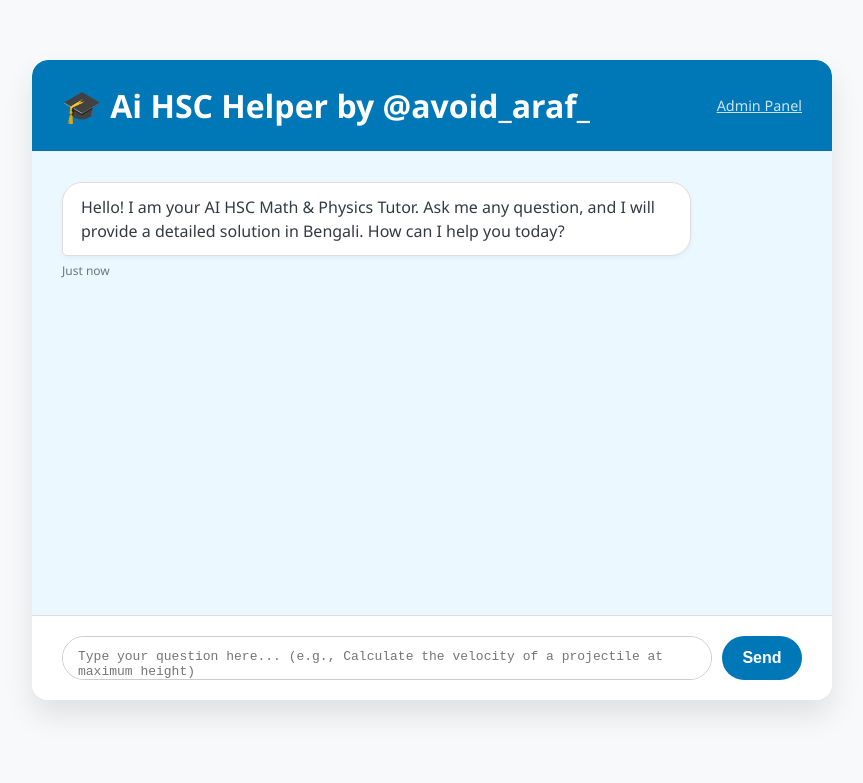
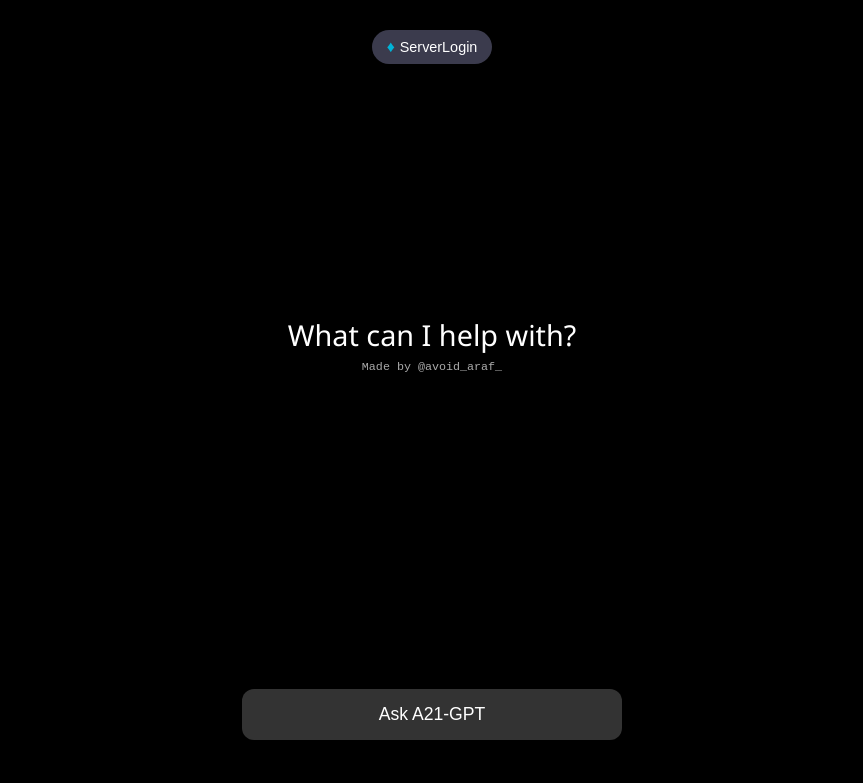
Before and after one commit to NexusXModder/avoid_araf_ai, a plain HTML site: page index.html in a window 1280 px wide. Shown: the whole page, without its empty margins (208-1071 px from the left). Drawn offline with Linux system fonts and the light colour scheme.

Commit message:
Add files via upload

```diff
--- a/index.html
+++ b/index.html
@@ -3,18 +3,39 @@
 <head>
     <meta charset="UTF-8">
     <meta name="viewport" content="width=device-width, initial-scale=1.0">
-    <title>AI HSC Math & Physics Tutor - Chat</title>
+    <title>AI HSC Math & Physics Tutor</title>
     <link rel="stylesheet" href="style.css">
 </head>
 <body>
-    <div class="chat-container">
+
+    <div class="landing-container" id="landing-screen">
+        <header class="landing-header">
+            <button class="server-login-btn" onclick="goToAdminPanel()">
+                <span class="diamond">&diams;</span> ServerLogin
+            </button>
+        </header>
+
+        <div class="landing-content">
+            <h2 class="landing-title">What can I help with?</h2>
+            <p class="landing-subtitle">Made by @avoid_araf_</p>
+        </div>
+
+        <div class="landing-footer">
+            <button class="ask-gpt-btn" onclick="showChatScreen()">
+                Ask A21-GPT
+            </button>
+        </div>
+    </div>
+
+
+    <div class="chat-container hidden" id="chat-screen">
         <header class="chat-header">
             <h1>🎓 Ai HSC Helper by @avoid_araf_</h1>
-            <a href="/admin" class="admin-link-chat">Admin Panel</a>
+            <button class="back-to-landing" onclick="showLandingScreen()">&larr; Back</button>
         </header>
 
         <div id="chat-history" class="chat-history">
-            <div class="message ai-message">
+            <div class="message ai-message initial-message">
                 <p>Hello! I am your AI HSC Math & Physics Tutor. Ask me any question, and I will provide a detailed solution in Bengali. How can I help you today?</p>
                 <span class="timestamp">Just now</span>
             </div>
@@ -27,9 +48,29 @@
     </div>
 
     <script>
+        const landingScreen = document.getElementById('landing-screen');
+        const chatScreen = document.getElementById('chat-screen');
         const chatHistory = document.getElementById('chat-history');
         const questionInput = document.getElementById('question-input');
         const sendButton = document.querySelector('.chat-input-area button');
+
+        // --- SCREEN MANAGEMENT FUNCTIONS ---
+        function showChatScreen() {
+            landingScreen.classList.add('hidden');
+            chatScreen.classList.remove('hidden');
+            questionInput.focus();
+        }
+
+        function showLandingScreen() {
+            landingScreen.classList.remove('hidden');
+            chatScreen.classList.add('hidden');
+        }
+
+        function goToAdminPanel() {
+            window.location.href = "/admin"; // Redirects to the existing admin panel
+        }
+
+        // --- CHAT LOGIC FUNCTIONS (Unchanged from your original file) ---
 
         // Function to create and append a message bubble
         function appendMessage(text, isUser) {
--- a/style.css
+++ b/style.css
@@ -8,6 +8,12 @@
     --text-color: #343A40; /* Dark Gray for main text */
     --success-color: #28A745; /* Green for success messages */
     --error-color: #DC3545; /* Red for errors/notes */
+    /* NEW: Dark/Black Theme Variables */
+    --dark-bg: #000000;
+    --dark-text: #FFFFFF;
+    --dark-input-bg: #333333;
+    --dark-btn-bg: #4A4A4A;
+    --dark-btn-hover: #5A5A5A;
 }
 
 /* --- Base Styles --- */
@@ -22,7 +28,9 @@ body {
     background-color: var(--background-color);
     color: var(--text-color);
     line-height: 1.6;
-    padding: 20px;
+    /* Removed padding: 20px; to allow dark screen to take full viewport */
+    padding: 0;
+    min-height: 100vh;
 }
 
 a {
@@ -35,6 +43,11 @@ a:hover {
     color: var(--secondary-color);
 }
 
+/* --- Utilities --- */
+.hidden {
+    display: none !important;
+}
+
 /* --- Container (Used for Admin Page) --- */
 .container {
     max-width: 600px;
@@ -45,8 +58,13 @@ a:hover {
     box-shadow: 0 15px 30px rgba(0, 0, 0, 0.1);
     border-top: 5px solid var(--secondary-color);
 }
+.admin-panel-container {
+    /* Ensure admin panel fits standard screen if index.html is full dark */
+    min-height: auto;
+}
 
-/* --- Headings --- */
+
+/* --- Headings (Global) --- */
 h1 {
     color: var(--primary-color);
     text-align: center;
@@ -62,7 +80,7 @@ h2 {
     font-weight: 500;
 }
 
-/* --- Inputs and Buttons --- */
+/* --- Inputs and Buttons (Global) --- */
 input[type="text"],
 input[type="password"],
 textarea {
@@ -127,11 +145,107 @@ button:hover {
     border-color: #F5C6CB;
 }
 
-.hidden {
-    display: none !important;
+
+/* ===================================================================
+NEW LANDING UI STYLES (index.html - replication of the black screen)
+===================================================================
+*/
+
+.landing-container {
+    background-color: var(--dark-bg);
+    color: var(--dark-text);
+    min-height: 100vh;
+    display: flex;
+    flex-direction: column;
+    align-items: center;
+    padding: 20px;
 }
 
-/* --- CHAT-SPECIFIC STYLES (for index.html) --- */
+.landing-header {
+    width: 100%;
+    max-width: 400px;
+    padding: 10px;
+    text-align: center;
+}
+
+/* ServerLogin Button Style */
+.server-login-btn {
+    background-color: #3b3b4d; /* Dark purple/gray background */
+    color: var(--dark-text);
+    padding: 8px 15px;
+    border-radius: 25px;
+    font-size: 0.9em;
+    font-weight: 500;
+    display: inline-flex;
+    align-items: center;
+    box-shadow: 0 2px 4px rgba(0, 0, 0, 0.4);
+    transition: background-color 0.2s;
+}
+.server-login-btn:hover {
+    background-color: #4a4a60;
+}
+.server-login-btn .diamond {
+    margin-right: 5px;
+    color: var(--secondary-color); /* Light blue diamond */
+    font-size: 1.1em;
+}
+
+/* Admin Panel Back Button (reuses Server Login style) */
+.back-btn {
+    position: absolute;
+    left: 20px;
+    top: 20px;
+}
+
+.landing-content {
+    flex-grow: 1;
+    display: flex;
+    flex-direction: column;
+    justify-content: center;
+    align-items: center;
+    text-align: center;
+    margin-top: -100px; /* Adjust central position */
+}
+
+.landing-title {
+    color: var(--dark-text);
+    font-size: 1.8em;
+    font-weight: 400;
+    margin-bottom: 0px;
+}
+
+.landing-subtitle {
+    color: #aaaaaa; /* Lighter gray for subtitle */
+    font-size: 0.9em;
+    font-family: monospace; /* Mimic the font from the image */
+}
+
+.landing-footer {
+    width: 100%;
+    max-width: 400px;
+    padding: 0 10px 40px;
+}
+
+/* Ask A21-GPT Button Style */
+.ask-gpt-btn {
+    width: 100%;
+    background-color: var(--dark-input-bg); /* Darker gray background */
+    color: var(--dark-text);
+    border-radius: 12px;
+    padding: 15px 25px;
+    font-size: 1.1em;
+    font-weight: 500;
+    box-shadow: 0 4px 8px rgba(0, 0, 0, 0.5);
+}
+.ask-gpt-btn:hover {
+    background-color: var(--dark-btn-hover);
+}
+
+
+/* ===================================================================
+EXISTING CHAT-SPECIFIC STYLES (for index.html when chat is visible)
+===================================================================
+*/
 
 .chat-container {
     max-width: 800px;
@@ -161,18 +275,22 @@ button:hover {
     color: white;
     margin: 0;
     text-align: left;
+    font-size: 1.5em; /* Reduced size slightly for better fit with the button */
 }
 
-.admin-link-chat {
-    color: white !important;
-    text-decoration: underline !important;
-    font-size: 0.9em;
-    opacity: 0.8;
+/* Styling for the Back button in the chat header */
+.back-to-landing {
+    background-color: #3b3b4d;
+    color: white;
+    padding: 5px 10px;
+    font-size: 0.8em;
+    border-radius: 15px;
+    font-weight: normal;
+}
+.back-to-landing:hover {
+    background-color: #4a4a60;
 }
 
-.admin-link-chat:hover {
-    opacity: 1;
-}
 
 /* Chat History Area */
 .chat-history {
```
Also changed, not shown: admin.html (+33 -13 lines), 1 other file.
